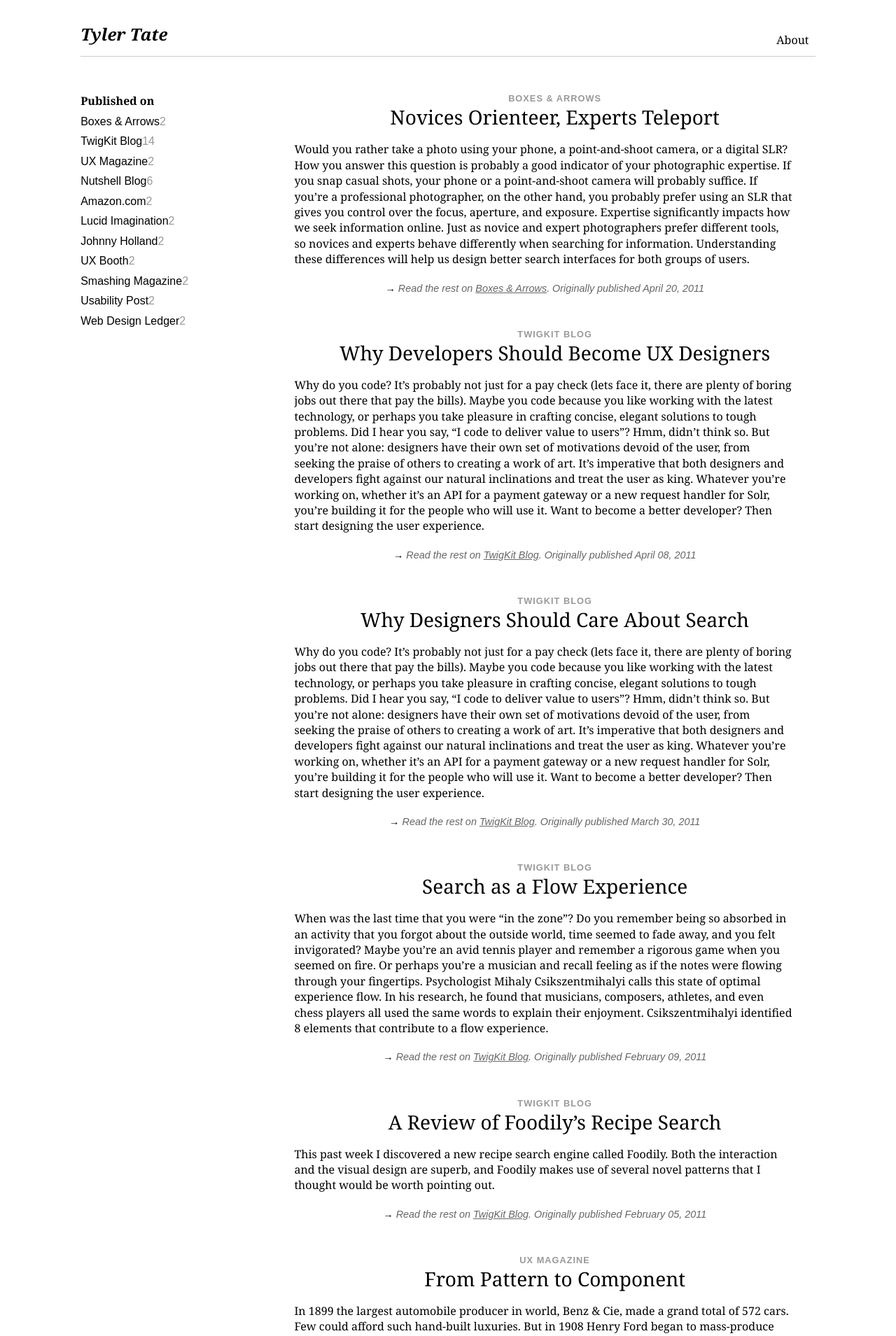
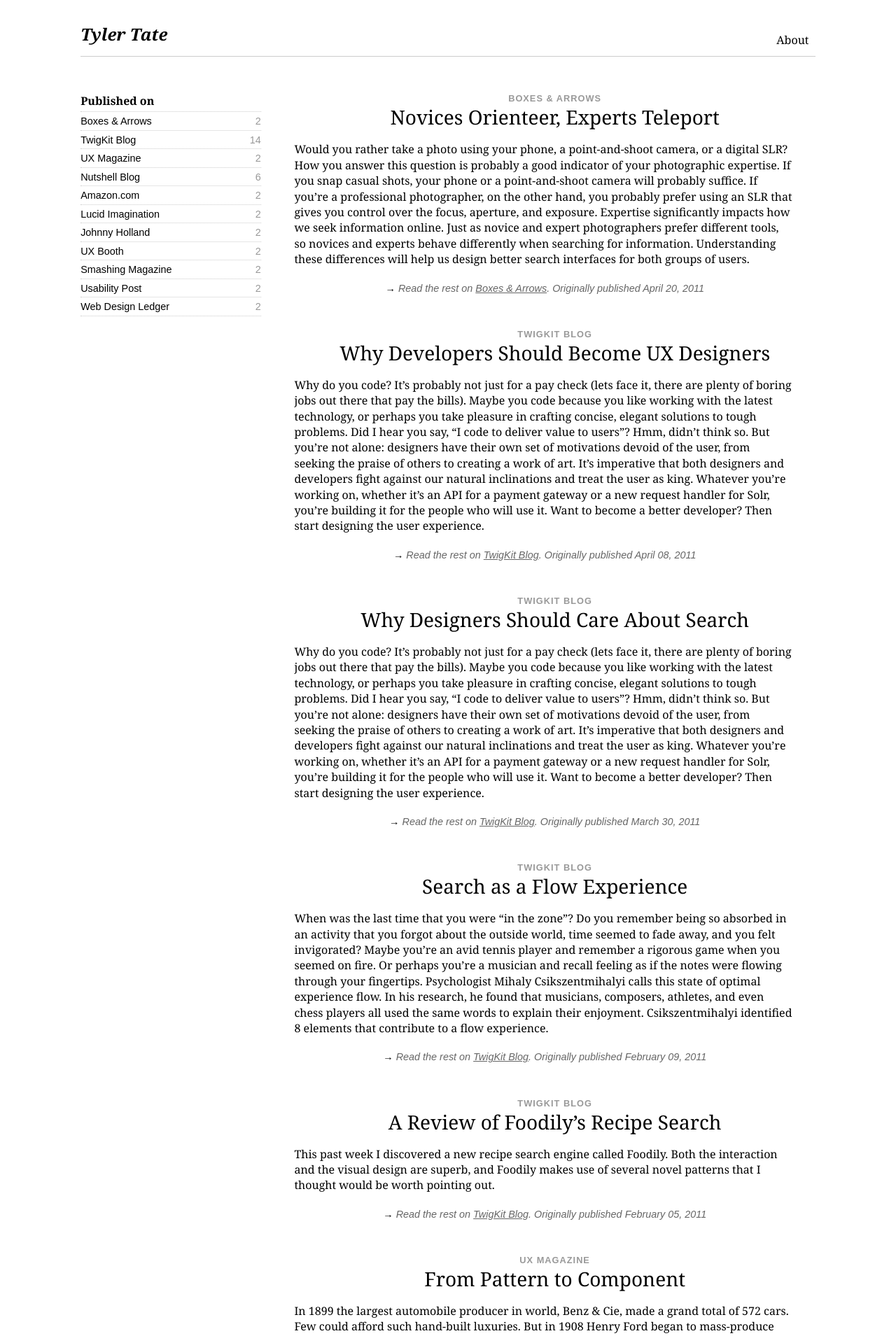
Before and after one commit to SeriouslyInc/tylertate, a Jekyll site: the page built from index.html, in a window 1280 px wide. Shown: the top 1909 px of the page at 70% size. Built offline with Jekyll 4.4.1, drawn with Linux system fonts in a browser that asks for light colours; nearby versions of some CDN libraries.

Commit message:
Adding iPhone styles

```diff
--- a/resources/css/main.css
+++ b/resources/css/main.css
@@ -97,21 +97,24 @@ section#writing {
 section#writing aside {
   overflow: hidden;
   float: left;
-  width: 19.642857142857142%;
+  width: 26.785714285714285%;
   margin: 0 0.8928571428571428%;
   _display: inline;
-  padding-right: 7.1428%;
   margin-top: 1.25em;
 }
 section#writing aside ul#publisher {
-  margin-top: 0.25em;
+  margin: 0.25em 10% 0 0;
+  border-top: 1px dotted #ccc;
 }
 section#writing aside ul#publisher li {
+  border-bottom: 1px dotted #ccc;
   padding: 0.33em 0;
   font-family: sans-serif;
+  font-size: 0.9em;
 }
 section#writing aside ul#publisher li span {
   color: #999;
+  float: right;
 }
 section#writing section#articles {
   overflow: hidden;
@@ -233,7 +236,7 @@ section#speaking #past #past-row .column {
   #body {
     max-width: 860px;
     min-width: 860px;
-    font-size: 2em;
+    font-size: 2.0em;
     -webkit-text-size-adjust: none;
   }
   section#writing aside {
@@ -250,3 +253,8 @@ section#speaking #past #past-row .column {
     font-size: 1.1em;
   }
 }
+@media screen and (max-device-width: 480px) and (orientation:portrait) {
+  #body {
+    font-size: 2.25em;
+  }
+}
```
Also changed, not shown: resources/css/main.less (+14 -4 lines).
